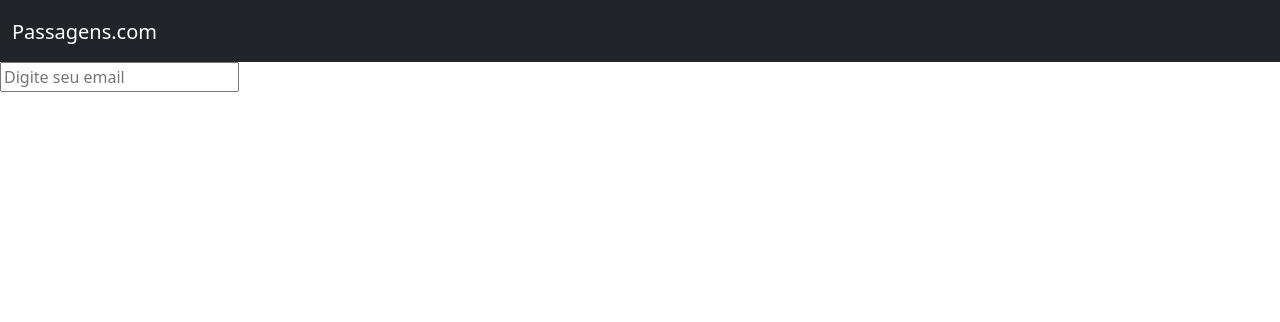
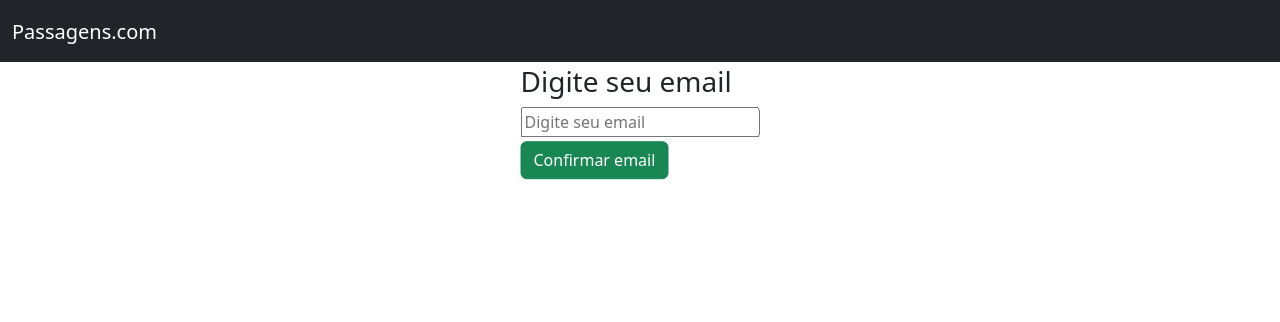
Before and after one commit to Daviqrozz/Django-Forms, a Django app: page /confirmar in a window 1280 px wide. Shown: the top 322 px of the page. Run offline with Django 4.2, Linux system fonts and the light colour scheme; some libraries are stand-ins or nearby versions.

Commit message:
Update confirmar.html

```diff
--- a/templates/confirmar.html
+++ b/templates/confirmar.html
@@ -1,4 +1,15 @@
 {% extends "base.html" %}
 {% block content %}
-<input type="email" placeholder="Digite seu email">
+<div class="position-relative">
+<div class="position-absolute top-50 start-50 translate-middle mt-5 ">
+    <br>
+    <h3>Digite seu email</h3>
+    <input type="email" placeholder="Digite seu email">
+    <br>
+    <input type="submit" value="Confirmar email" class="btn btn-success mt-1">
+</div>
+
+</div>
+<br>
+
 {% endblock %}
```
